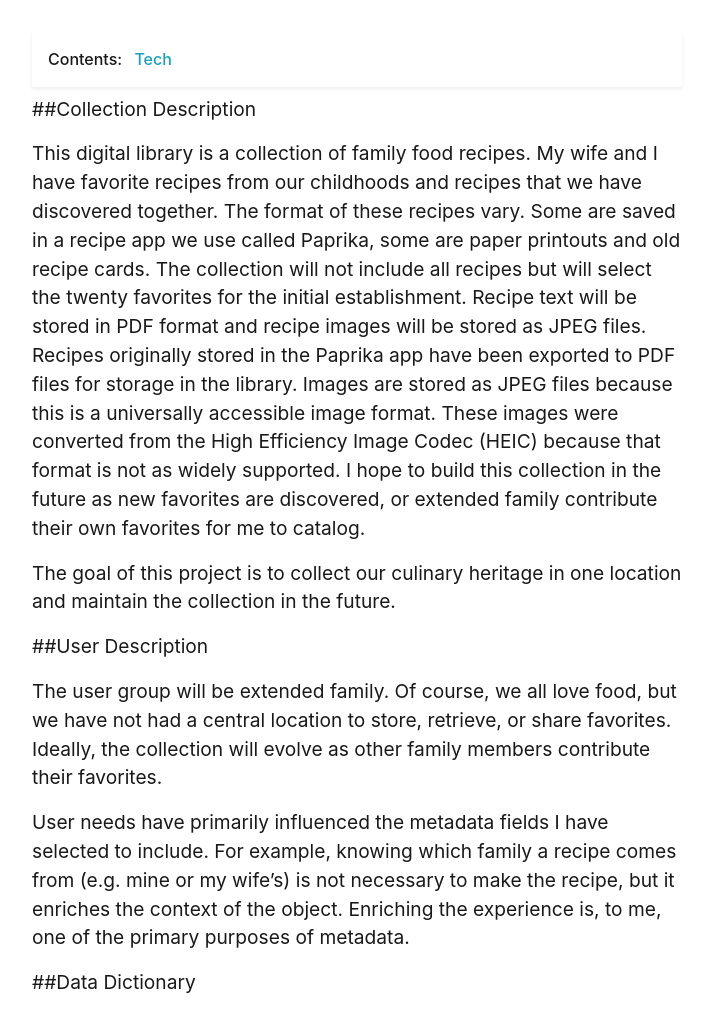
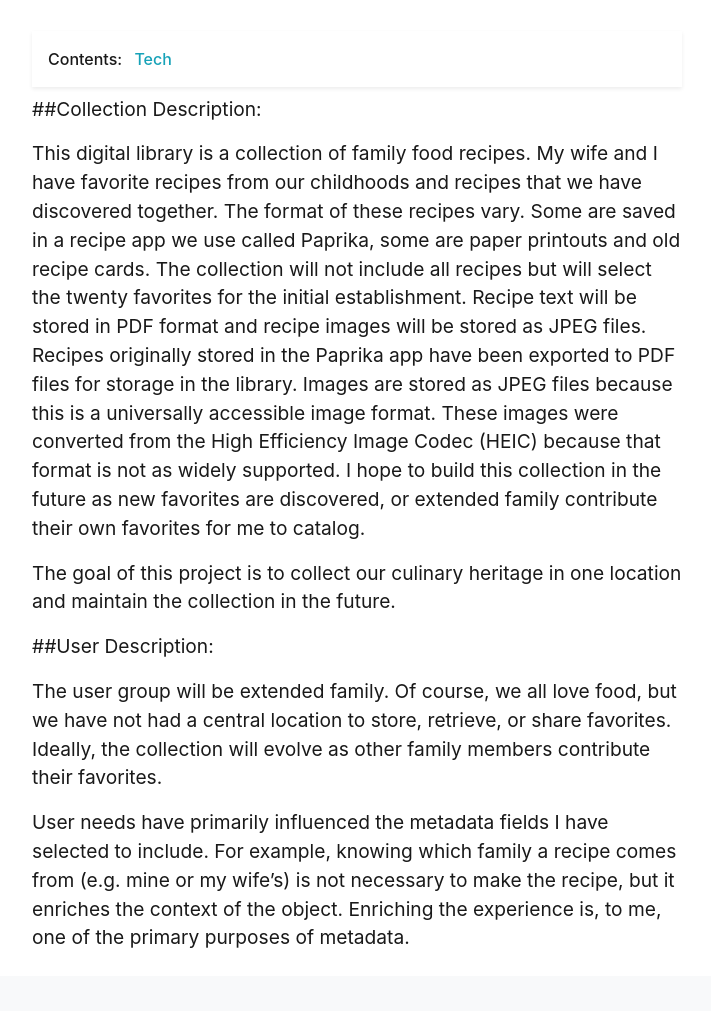
Before and after one commit to lelandsampson/family-recipes, a Jekyll site: the page built from pages/about.md, in a window 1280 px wide and 1400 px high, scrolled down 287 px. Shown: the part 163-1174 px from the top of the window, without its empty margins (283-994 px from the left). Built offline with Jekyll 4.4.1, drawn with Linux system fonts in a browser that asks for light colours.

Commit message:
Revert "data dictionary embed"
This reverts commit 78be37753b88dd04d492479163683053d10bf9af.

```diff
--- a/pages/about.md
+++ b/pages/about.md
@@ -14,19 +14,15 @@
 
 
 
-##Collection Description
+##Collection Description:
 
 This digital library is a collection of family food recipes. My wife and I have favorite recipes from our childhoods and recipes that we have discovered together. The format of these recipes vary. Some are saved in a recipe app we use called Paprika, some are paper printouts and old recipe cards. The collection will not include all recipes but will select the twenty favorites for the initial establishment. Recipe text will be stored in PDF format and recipe images will be stored as JPEG files. Recipes originally stored in the Paprika app have been exported to PDF files for storage in the library. Images are stored as JPEG files because this is a universally accessible image format. These images were converted from the High Efficiency Image Codec (HEIC) because that format is not as widely supported. I hope to build this collection in the future as new favorites are discovered, or extended family contribute their own favorites for me to catalog.
 
 The goal of this project is to collect our culinary heritage in one location and maintain the collection in the future.
 
 
-##User Description
+##User Description:
 
 The user group will be extended family. Of course, we all love food, but we have not had a central location to store, retrieve, or share favorites. Ideally, the collection will evolve as other family members contribute their favorites.
 
 User needs have primarily influenced the metadata fields I have selected to include. For example, knowing which family a recipe comes from (e.g. mine or my wife’s) is not necessary to make the recipe, but it enriches the context of the object. Enriching the experience is, to me, one of the primary purposes of metadata.
-
-##Data Dictionary
-
-{% include feature/pdf.html objectid=pdfsampleid width="50" %}
```
Also changed, not shown: 1 other file.
